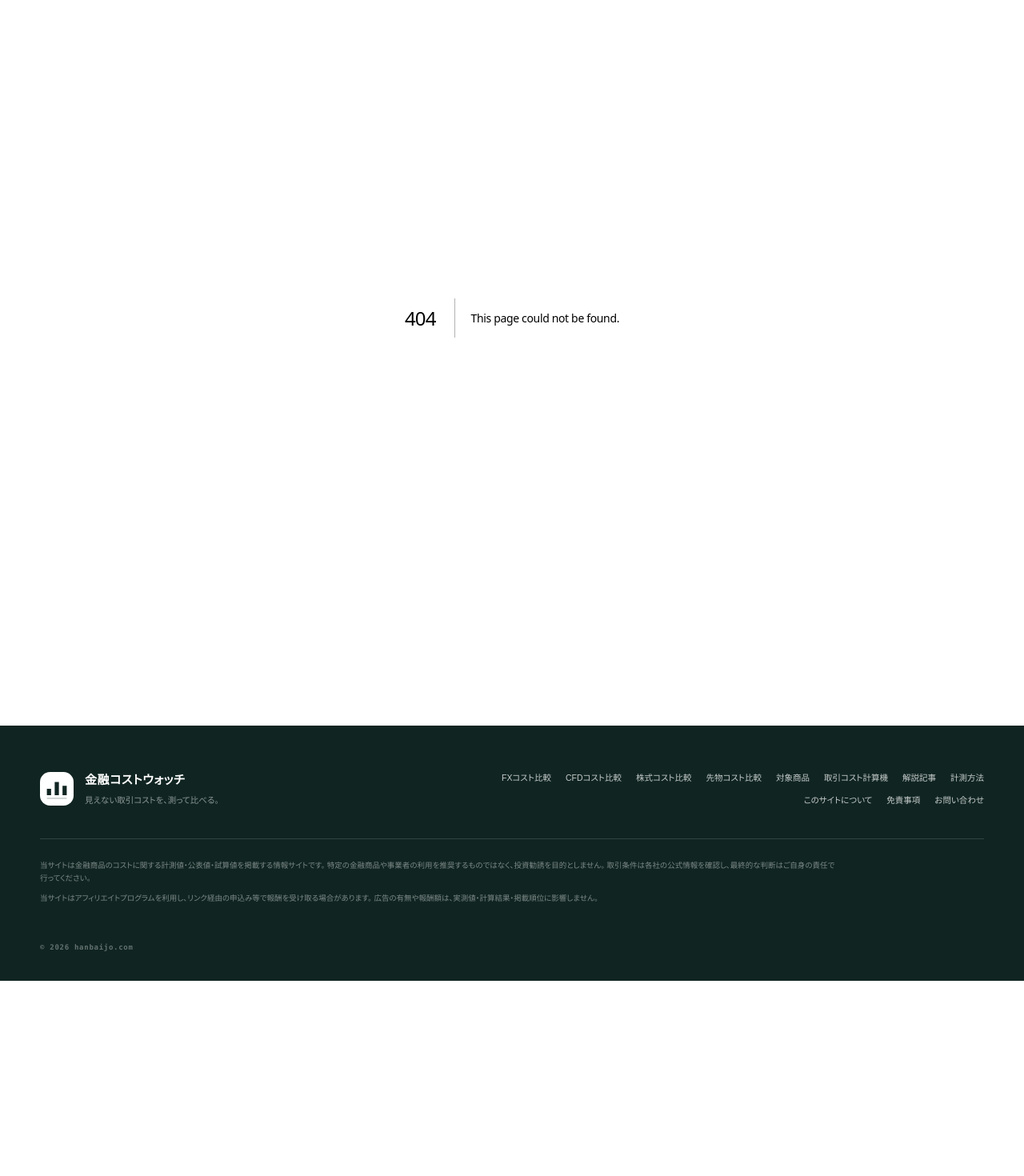
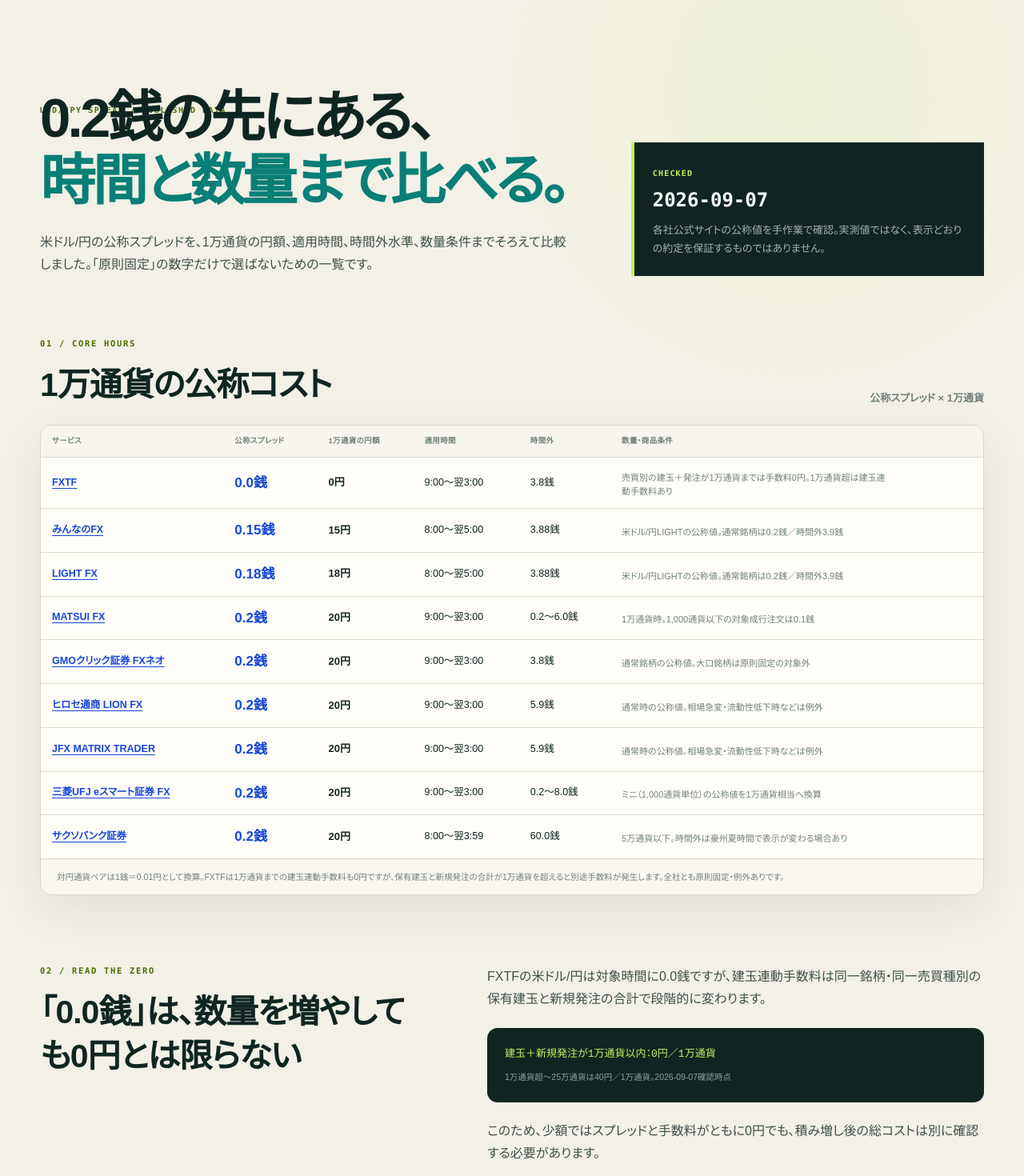
Before and after one commit to mrok18/hanbaijo, a Next.js app: page /fx/usdjpy-spread-comparison in a window 1280 px wide. Before the commit this address had no page. Shown: the part 80-1550 px from the top of the page at 80% size. Before the commit the page ends 1306 px from the top, so only its background shows below. Built offline with nearby package versions, Linux system fonts and the light colour scheme.

Commit message:
feat: compare usdjpy published spreads

```diff
--- a/app/fx/page.tsx
+++ b/app/fx/page.tsx
@@ -117,10 +117,11 @@ export default function FxPage() {
           <div>
             <p className="section-index">04 / COMPARISON GUIDES</p>
             <h2 id="fx-guide-comparison">条件差を、共通の軸で比べる</h2>
-            <p>最低取引単位とロスカットを、それぞれ独立した比較表で確認できます。</p>
+            <p>スプレッド、最低取引単位、ロスカットを、それぞれ独立した比較表で確認できます。</p>
           </div>
         </div>
         <div className="provider-directory comparison-guide-directory">
+          <Link href="/fx/usdjpy-spread-comparison"><span>USD/JPY SPREAD</span><h3>米ドル円スプレッドを比較</h3><p>時間帯・数量条件・1万通貨コスト</p><b>9社比較を見る →</b></Link>
           <Link href="/fx/minimum-trade-unit-comparison"><span>TRADE SIZE</span><h3>最低取引単位を比較</h3><p>1通貨・1,000通貨を必要資金へ換算</p><b>8社比較を見る →</b></Link>
           <Link href="/fx/losscut-comparison"><span>RISK RULE</span><h3>ロスカット基準を比較</h3><p>維持率・使用率・追証を分けて確認</p><b>8社比較を見る →</b></Link>
         </div>
--- /dev/null
+++ b/app/fx/usdjpy-spread-comparison/page.tsx
@@ -0,0 +1,126 @@
+import Link from 'next/link';
+
+export const metadata = {
+  title: '米ドル円スプレッド9社比較｜1万通貨の公称コストと時間帯',
+  description: '国内FX9サービスの米ドル/円について、公称スプレッド、適用時間、時間外水準、数量条件を公式情報から比較し、1万通貨の円額へ換算します。',
+};
+
+const PROVIDERS = [
+  {
+    name: 'FXTF', href: '/fx/fxtf', spread: '0.0銭', cost: '0円', hours: '9:00〜翌3:00', offHours: '3.8銭',
+    condition: '売買別の建玉＋発注が1万通貨までは手数料0円。1万通貨超は建玉連動手数料あり',
+    source: 'https://www.fxtrade.co.jp/zerospread/',
+  },
+  {
+    name: 'みんなのFX', href: '/fx/minna-fx', spread: '0.15銭', cost: '15円', hours: '8:00〜翌5:00', offHours: '3.88銭',
+    condition: '米ドル/円LIGHTの公称値。通常銘柄は0.2銭／時間外3.9銭',
+    source: 'https://min-fx.jp/lineup/fx/service/spread/',
+  },
+  {
+    name: 'LIGHT FX', href: '/fx/lightfx', spread: '0.18銭', cost: '18円', hours: '8:00〜翌5:00', offHours: '3.88銭',
+    condition: '米ドル/円LIGHTの公称値。通常銘柄は0.2銭／時間外3.9銭',
+    source: 'https://lightfx.jp/service/spread/',
+  },
+  {
+    name: 'MATSUI FX', href: '/fx/matsui', spread: '0.2銭', cost: '20円', hours: '9:00〜翌3:00', offHours: '0.2〜6.0銭',
+    condition: '1万通貨時。1,000通貨以下の対象成行注文は0.1銭',
+    source: 'https://www.matsui.co.jp/fx/spread/?mnu=sd',
+  },
+  {
+    name: 'GMOクリック証券 FXネオ', href: '/fx/gmo-click', spread: '0.2銭', cost: '20円', hours: '9:00〜翌3:00', offHours: '3.8銭',
+    condition: '通常銘柄の公称値。大口銘柄は原則固定の対象外',
+    source: 'https://www.click-sec.com/corp/guide/fxneo/commission_list/',
+  },
+  {
+    name: 'ヒロセ通商 LION FX', href: '/fx/lion-fx', spread: '0.2銭', cost: '20円', hours: '9:00〜翌3:00', offHours: '5.9銭',
+    condition: '通常時の公称値。相場急変・流動性低下時などは例外',
+    source: 'https://hirose-fx.co.jp/spread/index.html',
+  },
+  {
+    name: 'JFX MATRIX TRADER', href: '/fx/jfx', spread: '0.2銭', cost: '20円', hours: '9:00〜翌3:00', offHours: '5.9銭',
+    condition: '通常時の公称値。相場急変・流動性低下時などは例外',
+    source: 'https://www.jfx.co.jp/trading_rule/spread/',
+  },
+  {
+    name: '三菱UFJ eスマート証券 FX', href: '/fx/au-kabucom-fx', spread: '0.2銭', cost: '20円', hours: '9:00〜翌3:00', offHours: '0.2〜8.0銭',
+    condition: 'ミニ（1,000通貨単位）の公称値を1万通貨相当へ換算',
+    source: 'https://kabu.com/item/fx/sys/cost.html',
+  },
+  {
+    name: 'サクソバンク証券', href: '/fx/saxo', spread: '0.2銭', cost: '20円', hours: '8:00〜翌3:59', offHours: '60.0銭',
+    condition: '5万通貨以下。時間外は豪州夏時間で表示が変わる場合あり',
+    source: 'https://www.home.saxo/ja-jp/products/forex',
+  },
+] as const;
+
+export default function Page() {
+  return (
+    <div className="comparison-page fx-spread-comparison-page">
+      <header className="comparison-intro fx-spread-comparison-intro">
+        <div>
+          <p className="page-kicker">USD/JPY SPREAD / PUBLISHED DATA</p>
+          <h1>0.2銭の先にある、<br /><em>時間と数量まで比べる。</em></h1>
+          <p className="lede">米ドル/円の公称スプレッドを、1万通貨の円額、適用時間、時間外水準、数量条件までそろえて比較しました。「原則固定」の数字だけで選ばないための一覧です。</p>
+        </div>
+        <aside>
+          <span>CHECKED</span><strong>2026-09-07</strong>
+          <p>各社公式サイトの公称値を手作業で確認。実測値ではなく、表示どおりの約定を保証するものではありません。</p>
+        </aside>
+      </header>
+
+      <section className="comparison-result" aria-labelledby="fx-spread-title">
+        <div className="comparison-result-head">
+          <div><p className="section-index">01 / CORE HOURS</p><h2 id="fx-spread-title">1万通貨の公称コスト</h2></div>
+          <span className="comparison-scope">公称スプレッド × 1万通貨</span>
+        </div>
+        <div className="data-panel"><div className="table-scroll">
+          <table className="rates comparison-table fx-spread-table">
+            <thead><tr><th>サービス</th><th>公称スプレッド</th><th>1万通貨の円額</th><th>適用時間</th><th>時間外</th><th>数量・商品条件</th></tr></thead>
+            <tbody>
+              {PROVIDERS.map((provider) => (
+                <tr key={provider.name}>
+                  <td className="ex-name"><Link href={provider.href}>{provider.name}</Link></td>
+                  <td className="result-value">{provider.spread}</td>
+                  <td><strong>{provider.cost}</strong></td>
+                  <td>{provider.hours}</td>
+                  <td>{provider.offHours}</td>
+                  <td><small>{provider.condition}</small></td>
+                </tr>
+              ))}
+            </tbody>
+          </table>
+        </div><p className="panel-note">対円通貨ペアは1銭＝0.01円として換算。FXTFは1万通貨までの建玉連動手数料も0円ですが、保有建玉と新規発注の合計が1万通貨を超えると別途手数料が発生します。全社とも原則固定・例外ありです。</p></div>
+      </section>
+
+      <section className="comparison-section split-explain">
+        <div><p className="section-index">02 / READ THE ZERO</p><h2>「0.0銭」は、数量を増やしても0円とは限らない</h2></div>
+        <div>
+          <p>FXTFの米ドル/円は対象時間に0.0銭ですが、建玉連動手数料は同一銘柄・同一売買種別の保有建玉と新規発注の合計で段階的に変わります。</p>
+          <div className="formula-box"><code>建玉＋新規発注が1万通貨以内：0円／1万通貨</code><small>1万通貨超〜25万通貨は40円／1万通貨。2026-09-07確認時点</small></div>
+          <p>このため、少額ではスプレッドと手数料がともに0円でも、積み増し後の総コストは別に確認する必要があります。</p>
+        </div>
+      </section>
+
+      <section className="comparison-section">
+        <p className="section-index">03 / FOUR CHECKS</p><h2>公称値を実際の取引条件へ近づける</h2>
+        <div className="fx-metric-grid comparison-points">
+          <article><b>01</b><h3>時間帯</h3><p>早朝は時間外水準へ広がる会社があります。指標発表前後は対象時間内でも例外です。</p></article>
+          <article><b>02</b><h3>取引数量</h3><p>少額専用の縮小スプレッドや、大口注文で別水準になる条件を分けて確認します。</p></article>
+          <article><b>03</b><h3>別手数料</h3><p>スプレッド0.0銭でも、建玉量に応じた手数料などがないか総額で確認します。</p></article>
+          <article><b>04</b><h3>実際の約定</h3><p>公称値は広告条件です。スリッページや約定拒否を含む実測比較は許諾後に別表示します。</p></article>
+        </div>
+      </section>
+
+      <section className="comparison-sources" aria-labelledby="fx-spread-sources">
+        <div><p className="section-index">04 / SOURCES</p><h2 id="fx-spread-sources">各社の公式スプレッド</h2></div>
+        <ul>{PROVIDERS.map((provider) => <li key={provider.name}><a href={provider.source} target="_blank" rel="noopener noreferrer"><span>{provider.name}</span><b>公式情報 ↗</b></a></li>)}</ul>
+        <p>キャンペーン、広告表示期間、夏時間・冬時間などにより条件は変更されます。口座開設・取引前に各社公式サイトで最新情報を確認してください。</p>
+      </section>
+
+      <div className="comparison-actions">
+        <Link className="button primary" href="/tools/cost-calculator">自分の数量で試算</Link>
+        <Link className="button secondary" href="/fx">FXコスト比較へ戻る</Link>
+      </div>
+    </div>
+  );
+}
--- a/app/globals.css
+++ b/app/globals.css
@@ -447,6 +447,7 @@ article li + li { margin-top: 8px; }
 .futures-comparison-intro h1 em { color: #c55e2a; }
 .fx-unit-comparison-intro h1 em { color: #278cc7; }
 .fx-losscut-comparison-intro h1 em { color: #c55e2a; }
+.fx-spread-comparison-intro h1 em { color: #087f76; }
 .comparison-result { padding-top: 30px; }
 .comparison-result-head { display: flex; align-items: flex-end; justify-content: space-between; gap: 25px; margin-bottom: 22px; }
 .comparison-result-head h2 { margin: 0; font-size: clamp(27px, 3.4vw, 41px); }
@@ -462,6 +463,7 @@ article li + li { margin-top: 8px; }
 .futures-fee-table thead th[colspan] { text-align: center; }
 .fx-unit-table { min-width: 980px; }
 .fx-losscut-table { min-width: 1180px; }
+.fx-spread-table { min-width: 1250px; }
 .comparison-section { padding-top: 88px; }
 .comparison-section > h2, .split-explain h2 { margin: 0; font-size: clamp(27px, 3.5vw, 41px); }
 .split-explain { display: grid; grid-template-columns: .85fr 1.15fr; gap: clamp(45px, 8vw, 100px); align-items: start; }
@@ -537,7 +539,7 @@ article li + li { margin-top: 8px; }
 .provider-directory h3 { margin: 52px 0 8px; font-size: 20px; }
 .provider-directory p { margin: 0; color: var(--muted); font-size: 13px; }
 .provider-directory b { margin-top: auto; padding-top: 18px; color: var(--blue); font-size: 12px; }
-.comparison-guide-directory { grid-template-columns: repeat(2, minmax(0, 1fr)); }
+.comparison-guide-directory { grid-template-columns: repeat(3, minmax(0, 1fr)); }
 
 /* Cost calculator */
 .calculator-page { padding-bottom: 20px; }
--- a/app/sitemap.ts
+++ b/app/sitemap.ts
@@ -13,6 +13,7 @@ export default function sitemap(): MetadataRoute.Sitemap {
     'fx/lion-fx',
     'fx/minimum-trade-unit-comparison',
     'fx/losscut-comparison',
+    'fx/usdjpy-spread-comparison',
     'fx/jfx',
     'fx/minna-fx',
     'fx/au-kabucom-fx',
```
Also changed, not shown: 1 other file (tests, documents, lock files or other folders).
